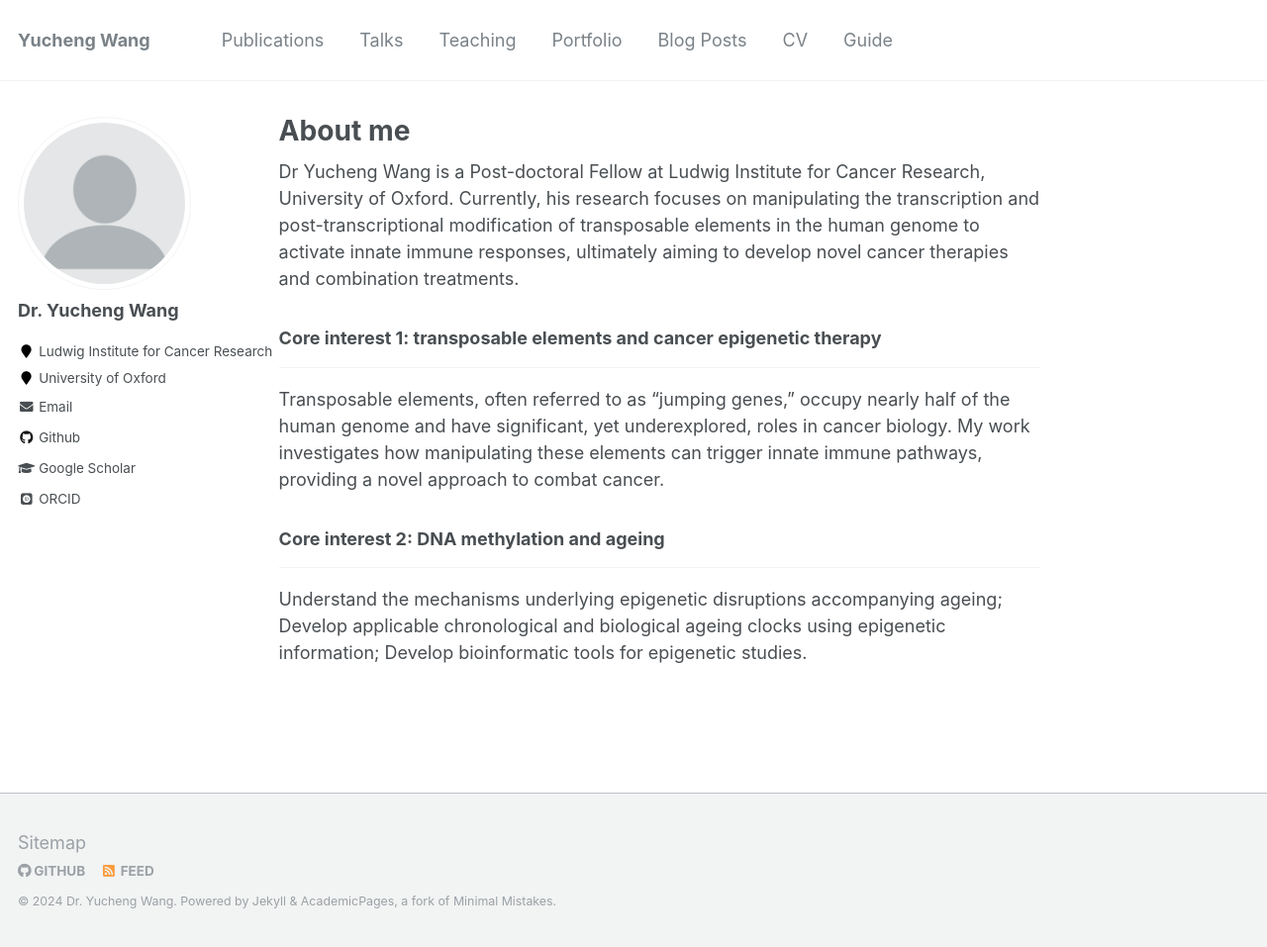
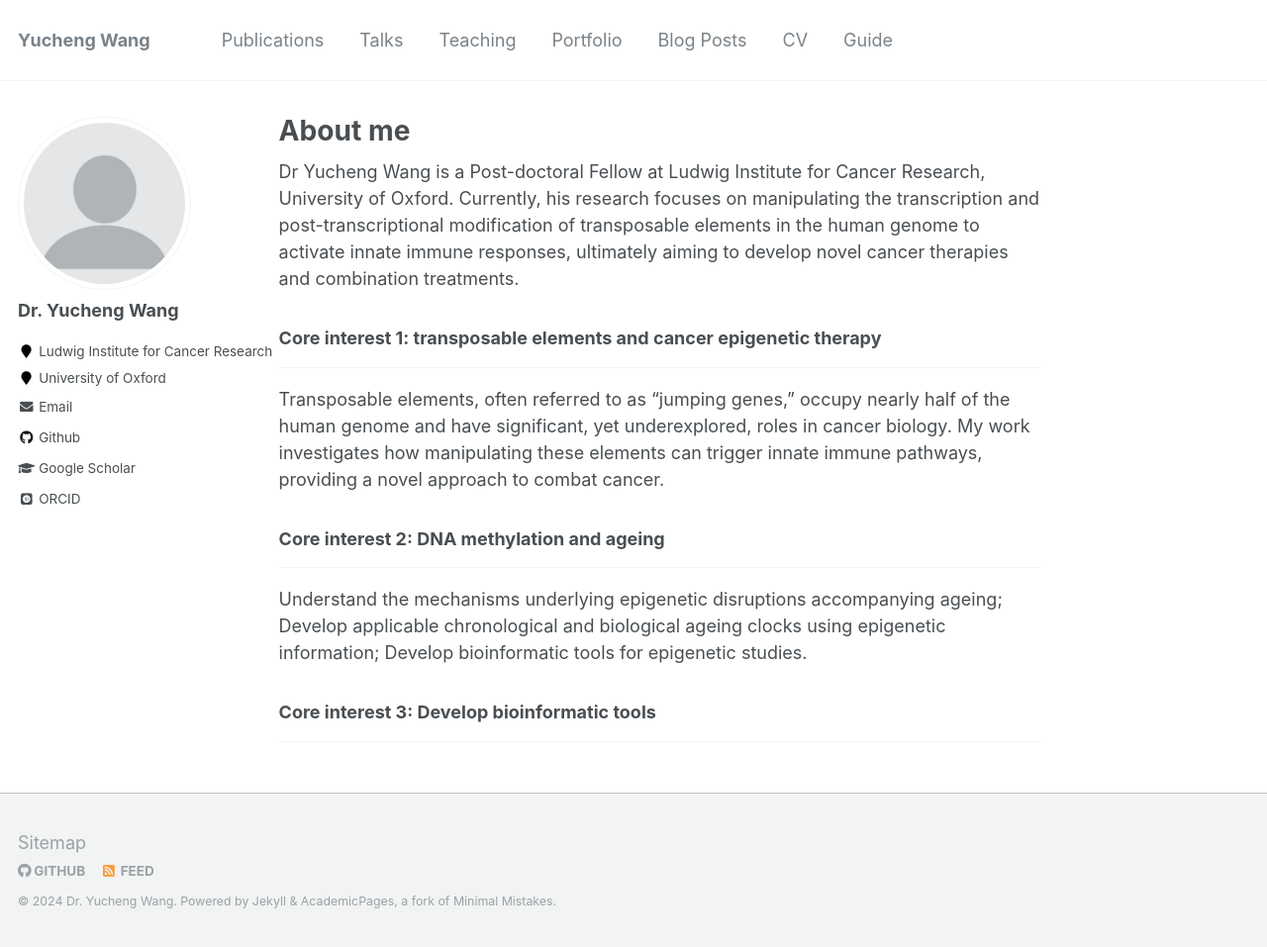
Before and after one commit to yiluyucheng/yiluyucheng.github.io, a Jekyll site: the page built from _pages/about.md, in a window 1280 px wide and 957 px high. Shown: the whole window at 99% size. Built offline with Jekyll 4.4.1, drawn with Linux system fonts in a browser that asks for light colours; some web fonts are replaced.

Commit message:
Update about.md

```diff
--- a/_pages/about.md
+++ b/_pages/about.md
@@ -17,3 +17,6 @@ Transposable elements, often referred to as "jumping genes," occupy nearly half
 ### Core interest 2: DNA methylation and ageing
 ------
 Understand the mechanisms underlying epigenetic disruptions accompanying ageing; Develop applicable chronological and biological ageing clocks using epigenetic information; Develop bioinformatic tools for epigenetic studies.
+
+### Core interest 3: Develop bioinformatic tools
+------
```
